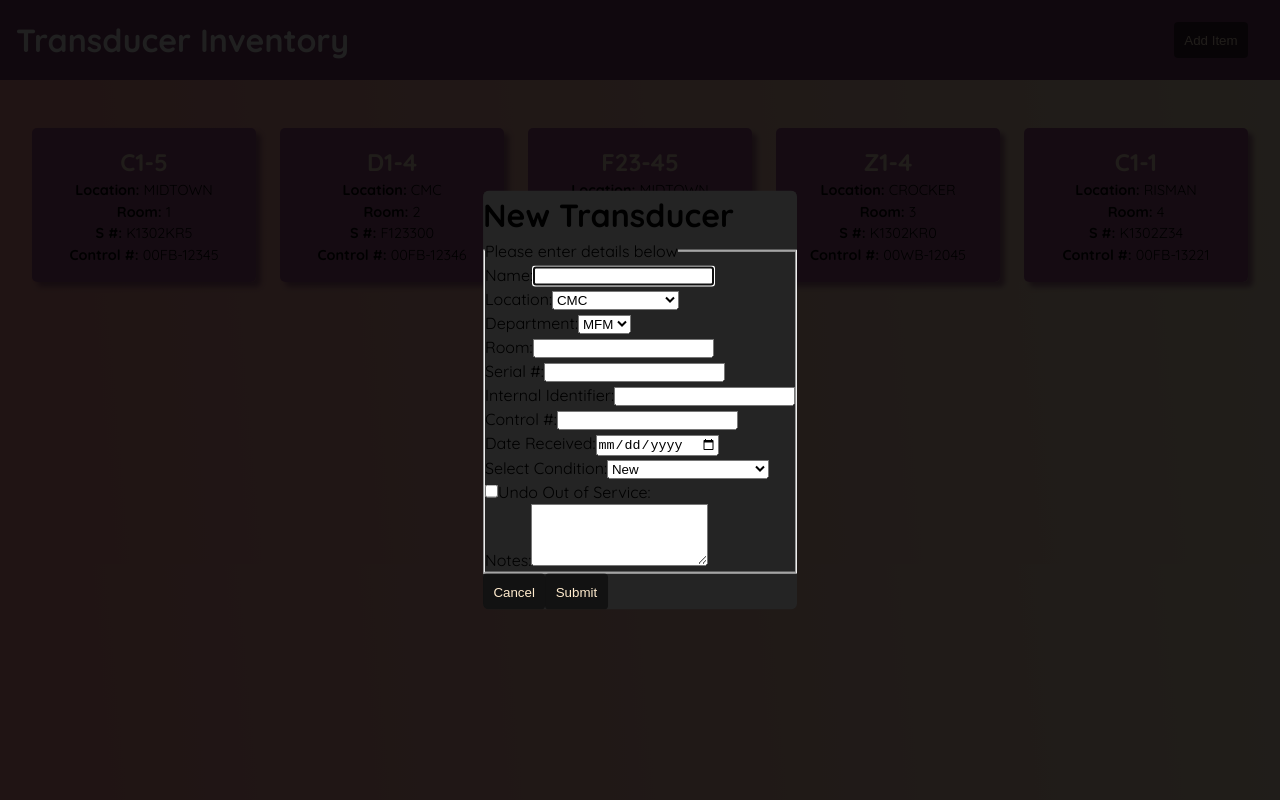
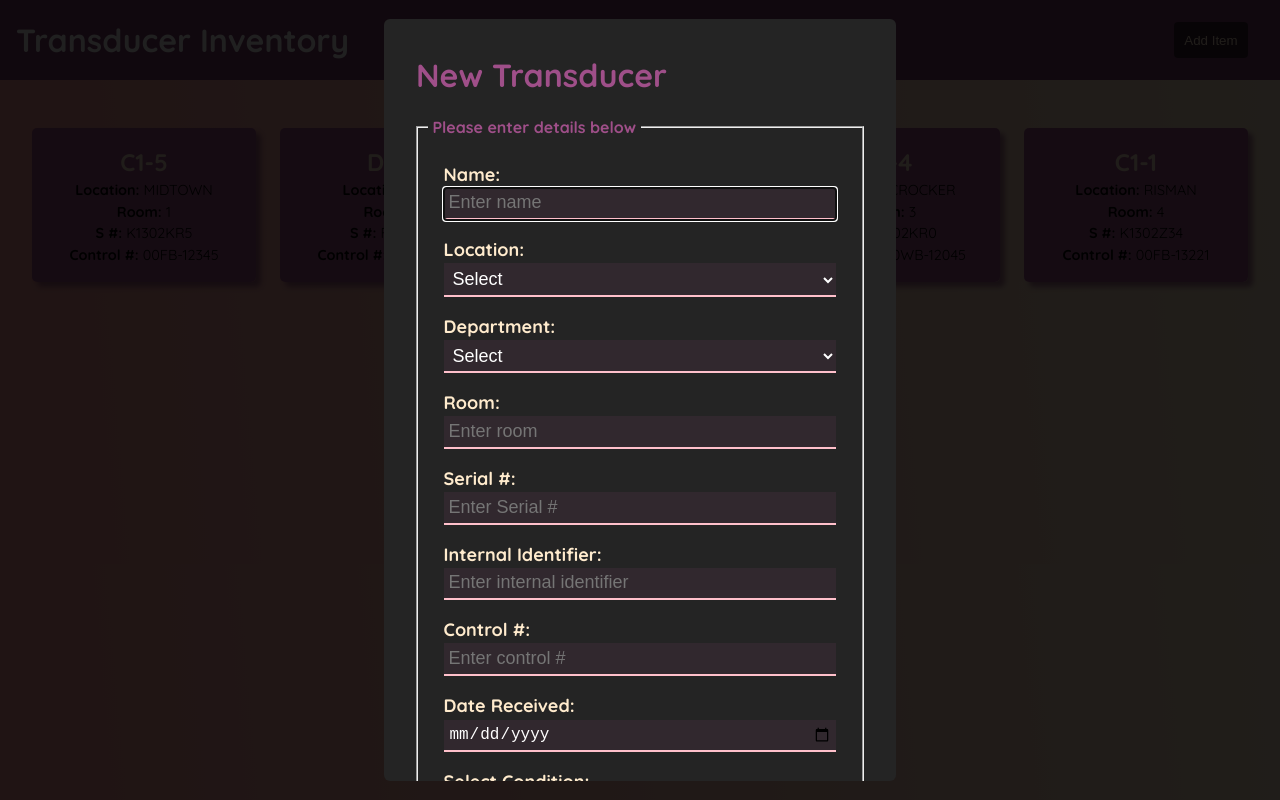
Before and after one commit to MattAKeider/transducer-inventory, a React (Vite) app: page / in a window 1280 px wide. Both pictures are taken after a click on the button "Add Item". Built offline with nearby package versions, Linux system fonts and the light colour scheme.

Commit message:
Added new transducer form and styling

```diff
--- a/src/components/TransducerForm/TransducerForm.module.css
+++ b/src/components/TransducerForm/TransducerForm.module.css
@@ -0,0 +1,80 @@
+.form_container {
+  margin: 2rem;
+}
+
+.header {
+  color: #a6518ff1;
+  font-weight: bolder;
+  margin-bottom: 1rem;
+}
+
+.form_fieldset {
+  padding: 0.60rem;
+}
+
+.legend {
+  padding: 0 0.30rem;
+  color: #a6518ff1;
+  font-weight: bold;
+}
+
+.field {
+  margin: 1rem;
+  margin-top: 0.75rem;
+  font-size: large;
+}
+
+.field label {
+  display: block;
+  color: #ffebcd;
+  font-weight: bolder;
+}
+
+.field input,
+.field textarea,
+.field select {
+  width: 100%;
+  padding: 0.30rem;
+  border: none;
+  border-bottom: 2px solid pink;
+  background-color: #773f6828;
+  color: #fff;
+  font-size: large;
+}
+
+.field textarea {
+  resize: none;
+  font-size: x-large;
+}
+
+.field select {
+  cursor: pointer;
+}
+
+.checkbox_field {
+  display: flex;
+  justify-content: center;
+}
+
+.checkbox_field label {
+  color: pink;
+  font-weight: bolder;
+}
+
+.checkbox_field input {
+  margin-right: 0.50rem;
+}
+
+.line_break {
+  margin: 1.50rem 0;
+}
+
+.form_actions {
+  display: flex;
+  justify-content: right;
+  margin-top: 1rem;
+}
+
+.form_actions button {
+  margin-left: 0.75rem;
+}
--- a/src/components/TransducerForm/TransducerForm.tsx
+++ b/src/components/TransducerForm/TransducerForm.tsx
@@ -8,21 +8,23 @@ const TransducerForm = () => {
 
   const handleSubmit = (event: React.FormEvent<HTMLFormElement>) => {
     event.preventDefault();
-
+    //event.currentTarget.reset();
   };
 
   return (
+    <div className={styles.form_container}>
       <form onSubmit={handleSubmit}>
-      <h1>New Transducer</h1>
-      <fieldset>
-        <legend>Please enter details below</legend>
-        <p>
+        <h1 className={styles.header}>New Transducer</h1>
+        <fieldset className={styles.form_fieldset}>
+          <legend className={styles.legend}>Please enter details below</legend>
+          <p className={styles.field}>
             <label htmlFor="name">Name:</label>
-          <input type="text" name="name" id="name" required/>
+            <input type="text" name="name" id="name" placeholder="Enter name" required/>
           </p>
-        <p>
+          <p className={styles.field}>
             <label htmlFor="location">Location:</label>
             <select name="location" id="location" required>
+              <option defaultValue="">Select</option>
               <option value="cmc">CMC</option>
               <option value="midtown">MIDTOWN</option>
               <option value="risman">RISMAN</option>
@@ -31,9 +33,10 @@ const TransducerForm = () => {
               <option value="betty_the_bus">BETTY THE BUS</option>
             </select>
           </p>
-        <p>
+          <p className={styles.field}>
             <label htmlFor="department">Department:</label>
             <select name="department" id="department" required>
+              <option defaultValue="">Select</option>
               <option value="mfm">MFM</option>
               <option value="l&d">L&D</option>
               <option value="ta">TA</option>
@@ -41,29 +44,30 @@ const TransducerForm = () => {
               <option value="ivf">IVF</option>
             </select>
           </p>
-        <p>
+          <p className={styles.field}>
             <label htmlFor="room">Room:</label>
-          <input type="text" name="room" id="room" required/>
+            <input type="text" name="room" id="room" placeholder="Enter room" required/>
           </p>
-        <p>
+          <p className={styles.field}>
             <label htmlFor="serial">Serial #:</label>
-          <input type="text" name="serial" id="serial" required/>
+            <input type="text" name="serial" id="serial" placeholder="Enter Serial #" required/>
           </p>
-        <p>
+          <p className={styles.field}>
             <label htmlFor="internal">Internal Identifier:</label>
-          <input type="text" name="internal" id="internal" required/>
+            <input type="text" name="internal" id="internal" placeholder="Enter internal identifier"required/>
           </p>
-        <p>
+          <p className={styles.field}>
             <label htmlFor="control">Control #:</label>
-          <input type="text" name="control" id="control" required/>
+            <input type="text" name="control" id="control" placeholder="Enter control #"required/>
           </p>
-        <p>
+          <p className={styles.field}>
             <label htmlFor="received">Date Received:</label>
             <input type="date" name="received" id="received" required/>
           </p>
-        <p>
+          <p className={styles.field}>
             <label htmlFor="condition">Select Condition:</label>
             <select name="condition" id="condition" required>
+              <option defaultValue="">Select</option>
               <option value="new">New</option>
               <option value="working">Working</option>
               <option value="refurbished">Refurbished</option>
@@ -71,15 +75,16 @@ const TransducerForm = () => {
               <option value="broken">Broken (Out of Service)</option>
             </select>
           </p>
-        <p>
+          <p className={styles.checkbox_field}>
             <label htmlFor="toggle_service">
               <input type="checkbox" name="toggle_service" id="toggle_service"/>
-            Undo Out of Service:
+              Undo Out of Service
             </label>
           </p>
-        <p>
+          <hr className={styles.line_break}/>
+          <p className={styles.field}>
             <label htmlFor="note">Notes:</label>
-          <textarea name="note" id="note" rows={4}/>
+            <textarea name="note" id="note" placeholder="Enter a note" rows={4}/>
           </p>
         </fieldset>
         <div className={styles.form_actions}>
@@ -87,6 +92,7 @@ const TransducerForm = () => {
           <Button type="submit">Submit</Button>
         </div>
       </form>
+    </div>
   );
 };
 
--- a/src/ui/Modal/Modal.module.css
+++ b/src/ui/Modal/Modal.module.css
@@ -3,6 +3,8 @@
   top: 50%;
   left: 50%;
   transform: translate(-50%, -50%);
+  width: 40%;
+  height: 100%;
   background: #242424;
   border: none;
   border-radius: 6px;
```
Also changed, not shown: src/components/TransducerForm/cssOld_Delete.css (deleted, +0 -39 lines). Lines whose indentation alone changed are shown as unchanged.
